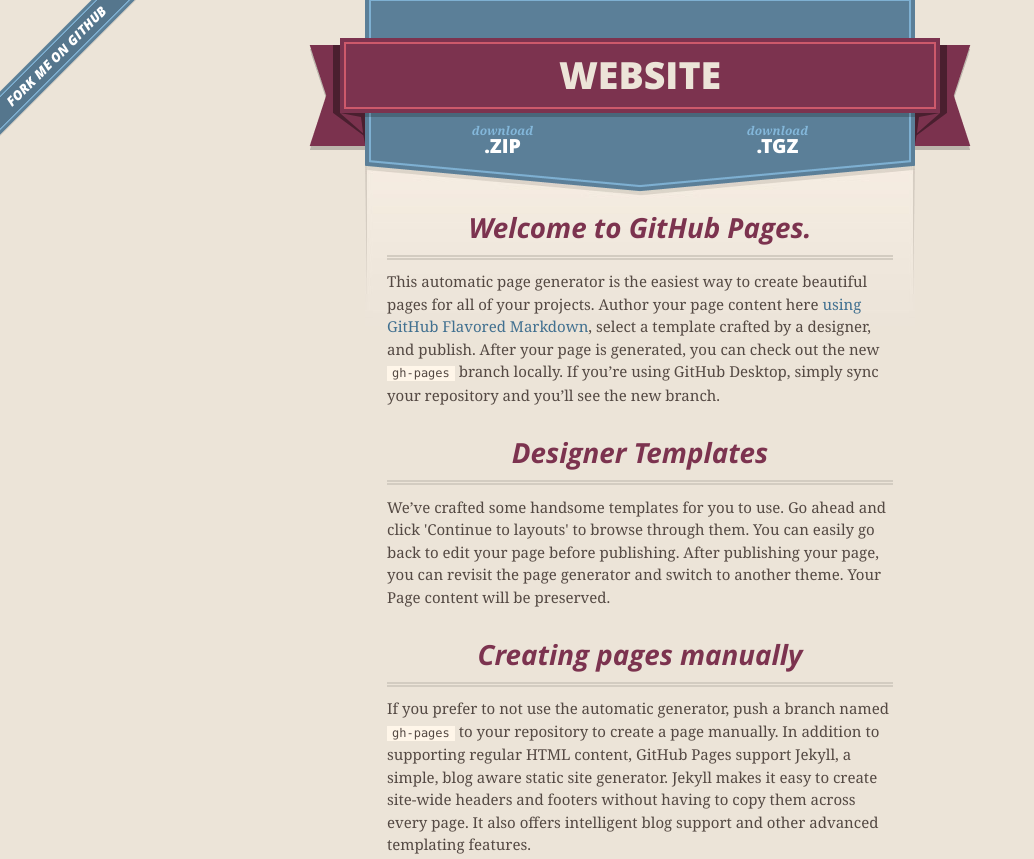
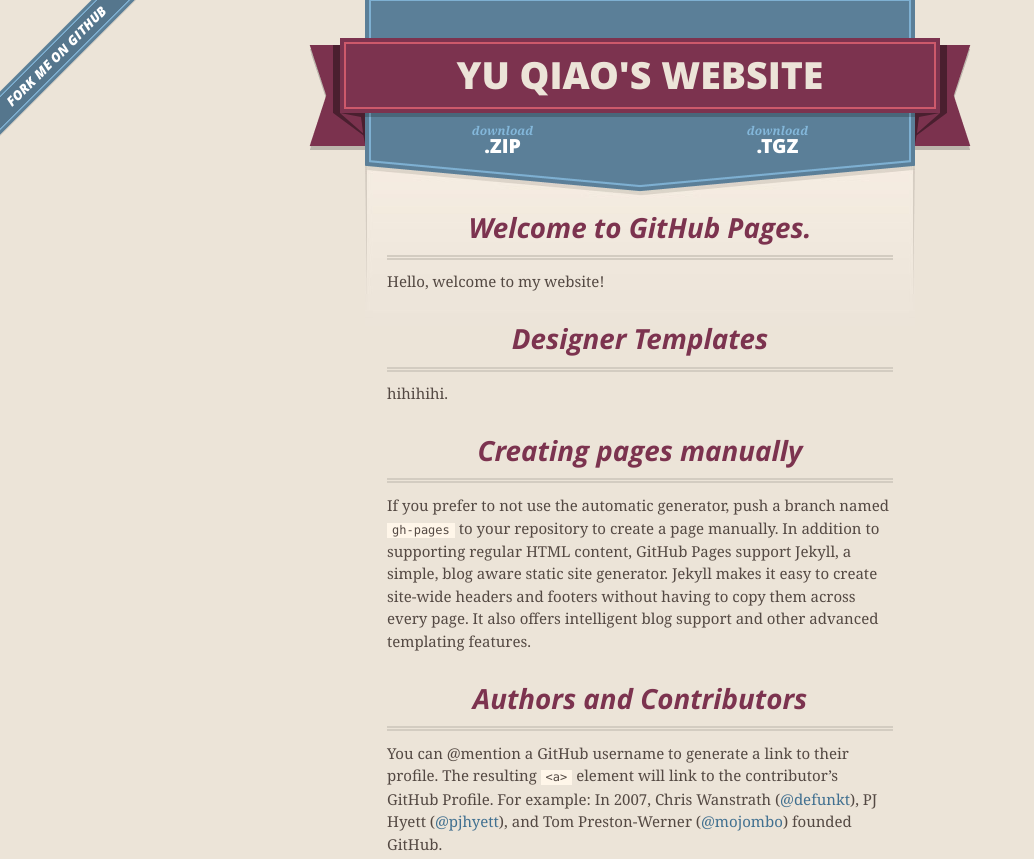
Before and after one commit to qiaoyuqiaoyu/website, a plain HTML site: page index.html in a window 1280 px wide. Shown: the top 859 px of the page, without its empty margins (0-1034 px from the left). Drawn offline with nearby package versions, Linux system fonts and the light colour scheme.

Commit message:
make changes for the title and paragraph

```diff
--- a/index.html
+++ b/index.html
@@ -27,7 +27,7 @@
       <header>
         <span class="ribbon-outer">
           <span class="ribbon-inner">
-            <h1>Website</h1>
+            <h1>Yu Qiao's Website</h1>
             <h2></h2>
           </span>
           <span class="left-tail"></span>
@@ -49,12 +49,12 @@
         <h3>
 <a id="welcome-to-github-pages" class="anchor" href="#welcome-to-github-pages" aria-hidden="true"><span aria-hidden="true" class="octicon octicon-link"></span></a>Welcome to GitHub Pages.</h3>
 
-<p>This automatic page generator is the easiest way to create beautiful pages for all of your projects. Author your page content here <a href="https://guides.github.com/features/mastering-markdown/">using GitHub Flavored Markdown</a>, select a template crafted by a designer, and publish. After your page is generated, you can check out the new <code>gh-pages</code> branch locally. If you’re using GitHub Desktop, simply sync your repository and you’ll see the new branch.</p>
+<p>Hello, welcome to my website!</p>
 
 <h3>
 <a id="designer-templates" class="anchor" href="#designer-templates" aria-hidden="true"><span aria-hidden="true" class="octicon octicon-link"></span></a>Designer Templates</h3>
 
-<p>We’ve crafted some handsome templates for you to use. Go ahead and click 'Continue to layouts' to browse through them. You can easily go back to edit your page before publishing. After publishing your page, you can revisit the page generator and switch to another theme. Your Page content will be preserved.</p>
+<p>hihihihi.</p>
 
 <h3>
 <a id="creating-pages-manually" class="anchor" href="#creating-pages-manually" aria-hidden="true"><span aria-hidden="true" class="octicon octicon-link"></span></a>Creating pages manually</h3>
```
